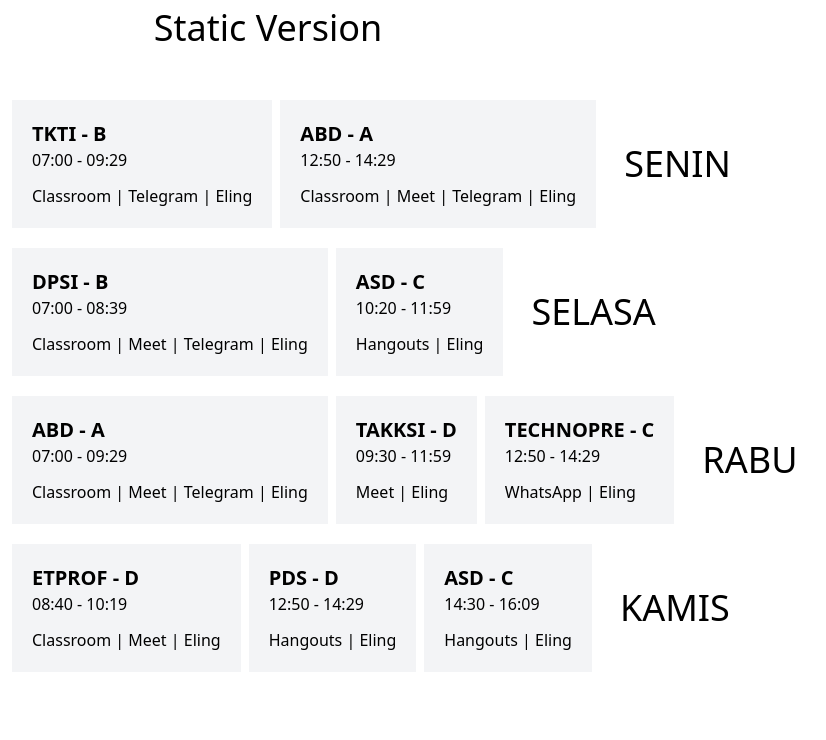
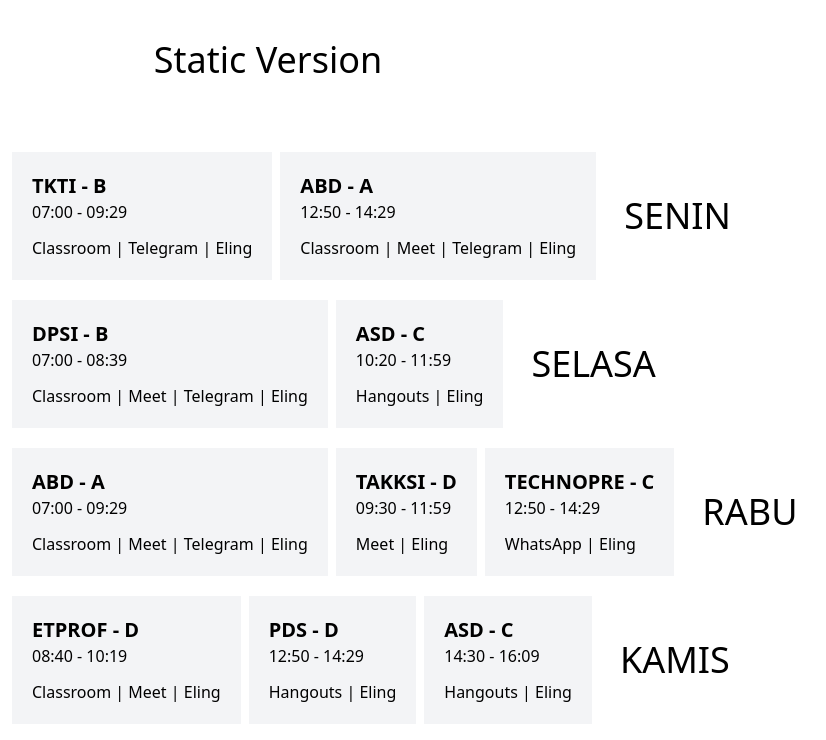
Before and after one commit to e-edsen/OSH, a plain HTML site: page index.html in a window 1280 px wide. Shown: the whole page, without its empty margins (372-1198 px from the left). Drawn offline with nearby package versions, Linux system fonts and the light colour scheme.

Commit message:
gap is for fullscreen

```diff
--- a/index.html
+++ b/index.html
@@ -9,7 +9,7 @@
 </head>
 <body>
     <div class="flex justify-center items-center">
-        <h1 class="text-4xl mt-2 mb-5">Static Version</h1>
+        <h1 class="text-4xl my-10">Static Version</h1>
     </div>
 
     <!-- SENIN -->
```
